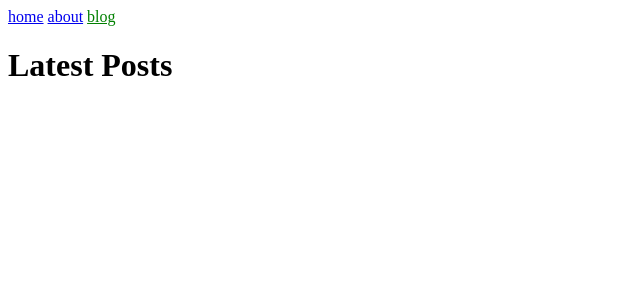
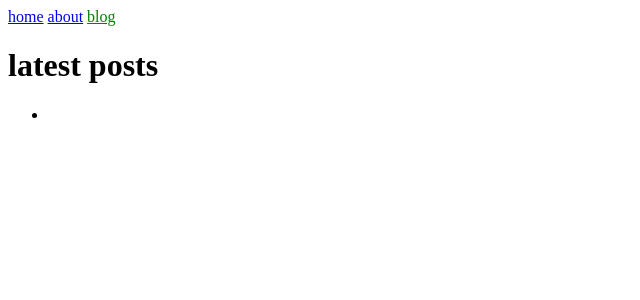
Before and after one commit to lumiadbole/lumiadbole.github.io, a Jekyll site: the page built from blog.html, in a window 1280 px wide. Shown: the top 300 px of the page, without its empty margins (0-640 px from the left). Built offline with Jekyll 4.4.1, drawn with Linux system fonts in a browser that asks for light colours.

Commit message:
year-month-day thing

```diff
--- a/blog.html
+++ b/blog.html
@@ -1,9 +1,9 @@
 ---
 layout: default
-title: Blog
+title: blog
 ---
 
-<h1>Latest Posts</h1>
+<h1>latest posts</h1>
 
 <ul>
   {% for post in site.posts %}
```
Also changed, not shown: _posts/2023-03-27-testing.html (renamed from _posts/03-27-2023-testing.html).
